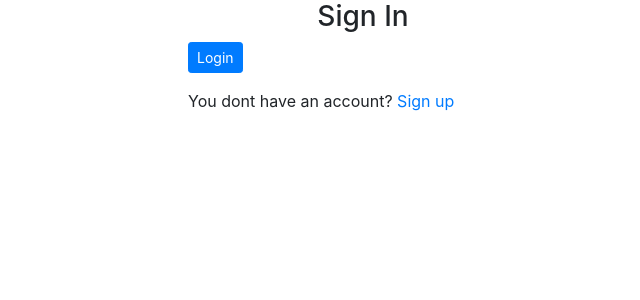
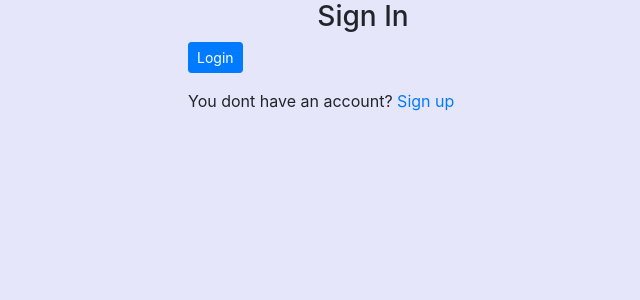
Before and after one commit to Moses-254-Mugo/The_Hood, a Django app: template HoodApp/templates/registration/login.html in a window 1280 px wide. Shown: the top 300 px of the page, without its empty margins (277-917 px from the left). Run offline with Django 3.2, Linux system fonts and the light colour scheme; the template is opened without the code that fills it: most values are stand-ins (such as "Sample title", 1, 10 or a date in 2020); some libraries are stand-ins or nearby versions.

Commit message:
Modify login template

```diff
--- a/HoodApp/templates/registration/login.html
+++ b/HoodApp/templates/registration/login.html
@@ -4,8 +4,8 @@
 <div class="container">
   <div class="row">
     <!-- Empty div -->
-    <div class="col-md-4"></div>
-    <div class="col-md-4">
+    <div class="col-sm-4"></div>
+    <div class="col-sm-4">
       {% if form.errors %}
         <p> Password or Username is incorrect </p>
       {% endif %}
@@ -35,8 +35,12 @@
 
     </div>
     <!-- empty div -->
-    <div class="col-md-4"></div>
+    <div class="col-sm-4"></div>
   </div>
 </div>
-
+<style>
+    body{
+        background-color: lavender;
+    }
+</style>
 {% endblock %}
--- a/HoodApp/views.py
+++ b/HoodApp/views.py
@@ -1,5 +1,7 @@
 from django.shortcuts import render
+from django.contrib.auth.decorators import login_required
 
 # Create your views here.
+@login_required(login_url='/accounts/login/')
 def welcome(request):
     return render(request, 'welcome.html')
```
